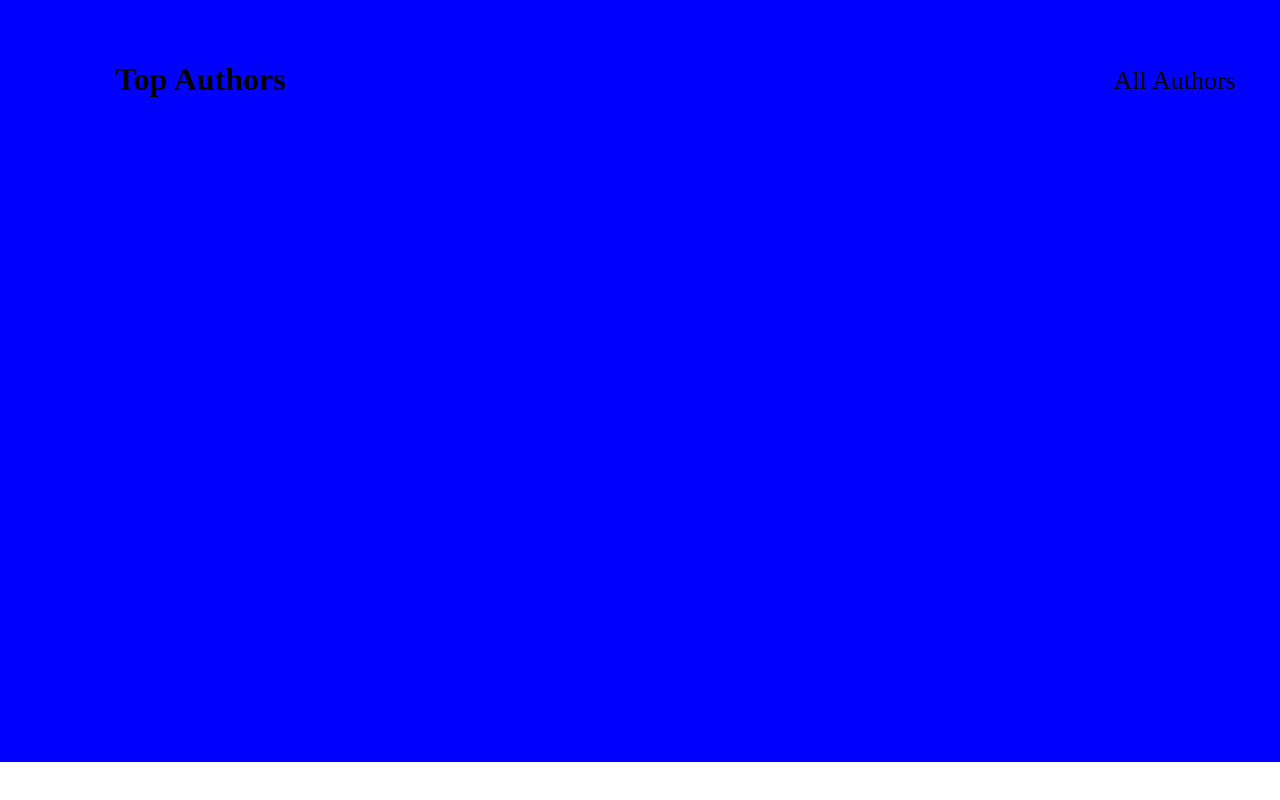
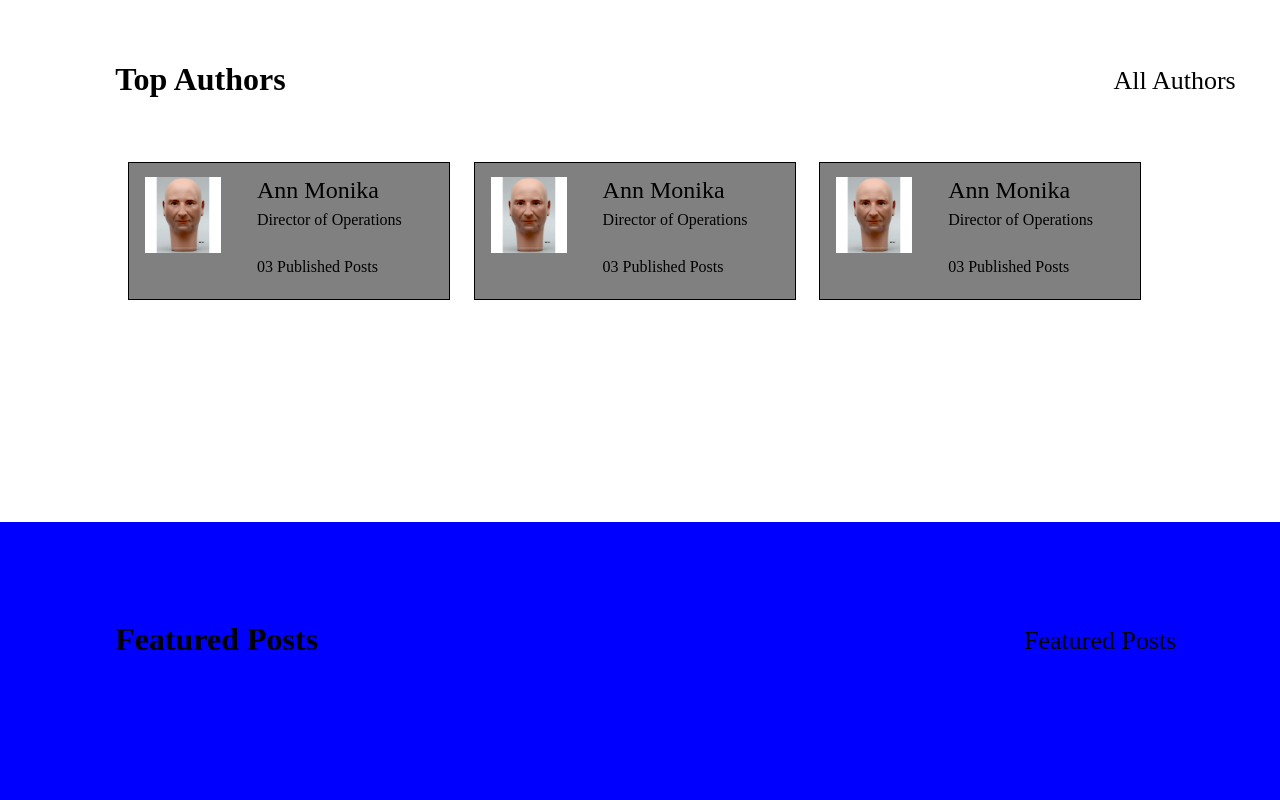
Before and after one commit to vicous6/vicous6-res03-inte-j2, a plain HTML site: page exercice-5/index.html in a window 1280 px wide. Shown: the part 2838-3638 px from the top of the page. Before the commit the page ends 3600 px from the top, so only its background shows below. Drawn offline with Linux system fonts and the light colour scheme.

Commit message:
commit du matin

```diff
--- a/exercice-5/index.html
+++ b/exercice-5/index.html
@@ -111,6 +111,46 @@
 
           <h2>Top Authors</h2>
           <a>All Authors</a>
+          <article id="article7">
+              <ul>
+                  <li> <img src="tete.jpg"> </li>
+                  <li>Ann Monika</li>
+                   <li>Director of Operations</li>
+                    <li>03 Published Posts</li>
+              </ul>
+
+
+          </article>
+         <article id="article8">
+              <ul>
+                  <li> <img src="tete.jpg"> </li>
+                  <li>Ann Monika</li>
+                   <li>Director of Operations</li>
+                    <li>03 Published Posts</li>
+              </ul>
+
+
+          </article>
+             <article id="article9">
+              <ul>
+                  <li> <img src="tete.jpg"> </li>
+                  <li>Ann Monika</li>
+                   <li>Director of Operations</li>
+                    <li>03 Published Posts</li>
+              </ul>
+
+
+          </article>
+
+      </section>
+
+      <section id="section4">
+          <h2>Featured Posts</h2>
+          <a>Featured Posts</a>
+          <article>
+
+          </article>
+
       </section>
     </body>
 </html>
--- a/exercice-5/style.css
+++ b/exercice-5/style.css
@@ -177,46 +177,46 @@ article > ul {
    margin:0;
    padding:0;
 }
-article > ul > li > img:nth-child(1){
+#section2 article > ul > li > img:nth-child(1){
     position: absolute;
     height:30%;
     width:100%
 
 }
 
-article > ul > li:nth-child(2){
+#section2 article > ul > li:nth-child(2){
     position: absolute;
     top:35%;
     left:10%;
 
 }
-article > ul > li:nth-child(3){
+#section2 article > ul > li:nth-child(3){
     position: absolute;
     top:35%;
     left:50%;
 
 }
-article > ul > li:nth-child(4){
+#section2 article > ul > li:nth-child(4){
     position: absolute;
     top:45%;
     left:12%;
     width:90%;
     font-size:24px;
 }
-article > ul > li:nth-child(5){
+#section2 article > ul > li:nth-child(5){
     position: absolute;
     top:60%;
     left:5%;
     width:90%;
 }
-article > ul > li:nth-child(6){
+#section2 article > ul > li:nth-child(6){
     position: absolute;
     top:85%;
     left:5%;
     width:13%;
     height:25%;
 }
-article > ul > li:nth-child(7){
+#section2 article > ul > li:nth-child(7){
     position: absolute;
     top:85%;
     left:29%;
@@ -249,6 +249,83 @@ article > ul > li:nth-child(7){
     position:absolute;
     width:100%;
     height:100vh;
-    background-color:blue;
+    background-color:white;
     top:350vh;
 }
+
+#section3 #article7{
+
+    width:25%;
+    height:17%;
+    border:1px solid;
+    position:absolute;
+    top:25%;
+    left:10%;
+    background-color:grey;
+}
+#section3 #article8{
+
+    width:25%;
+    height:17%;
+    border:1px solid;
+    position:absolute;
+    top:25%;
+    left:37%;
+    background-color:grey;
+}
+#section3 #article9{
+
+    width:25%;
+    height:17%;
+    border:1px solid;
+    position:absolute;
+    top:25%;
+    left:64%;
+    background-color:grey;
+}
+
+#section3 article ul li img:first-of-type{
+
+    width:25%;
+    height:55%;
+}
+#section3 article ul li:first-of-type{
+
+    position:absolute;
+    left:5%;
+    top:10%;
+}
+#section3 article ul li:nth-child(2){
+
+    position:absolute;
+    left:40%;
+    top:10%;
+    font-size:24px;
+}
+#section3 article ul li:nth-child(3){
+
+    position:absolute;
+    left:40%;
+    top:35%;
+    width:60%;
+}
+#section3 article ul li:nth-child(4){
+
+    position:absolute;
+    left:40%;
+    top:70%;
+}
+
+/*section4*/
+
+
+#section4{
+    position:absolute;
+    width:100%;
+    height:100vh;
+    background-color:blue;
+    top:420vh;
+}
+#section4 a {
+    left:80%;
+}
```
